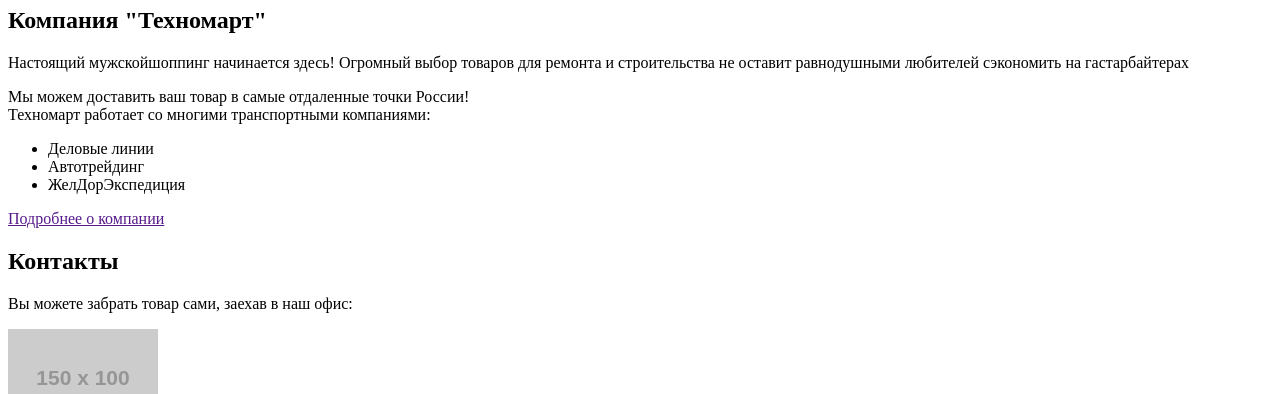
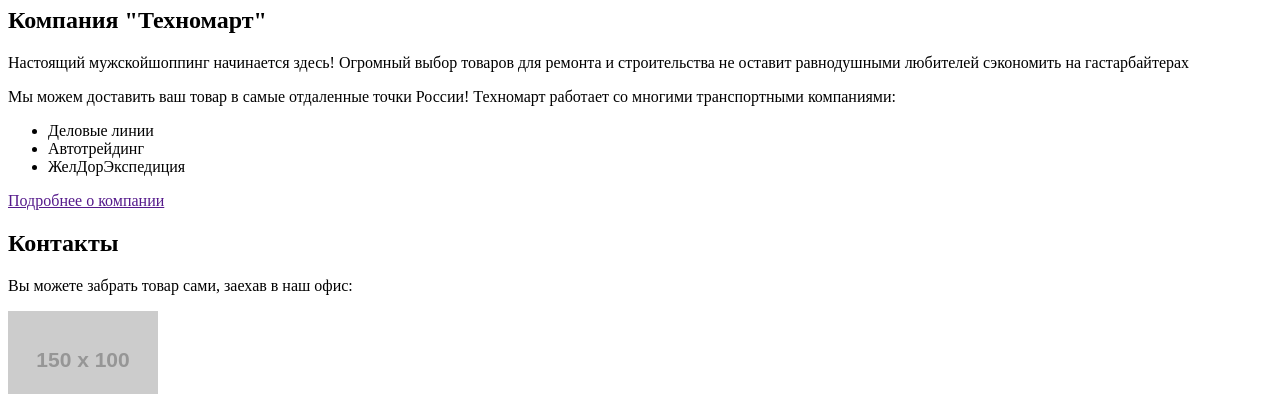
Before and after one commit to bonFrost/640931-technomart-28, a plain HTML site: page index.html in a window 1280 px wide. Shown: the part 378-772 px from the top of the page. Drawn offline with Linux system fonts and the light colour scheme; placeholder pictures from the web are drawn by us.

Commit message:
Update index.html

```diff
--- a/index.html
+++ b/index.html
@@ -59,7 +59,7 @@
         <h2>Компания "Техномарт"</h2>
         <p>Настоящий мужскойшоппинг начинается здесь! Огромный выбор товаров для ремонта и строительства не оставит равнодушными любителей сэкономить на гастарбайтерах</p>
         <p>
-          Мы можем доставить ваш товар в самые отдаленные точки России! <br>
+          Мы можем доставить ваш товар в самые отдаленные точки России!
           Техномарт работает со многими транспортными компаниями:
         </p>
         <ul class="deliver-comp">
```
